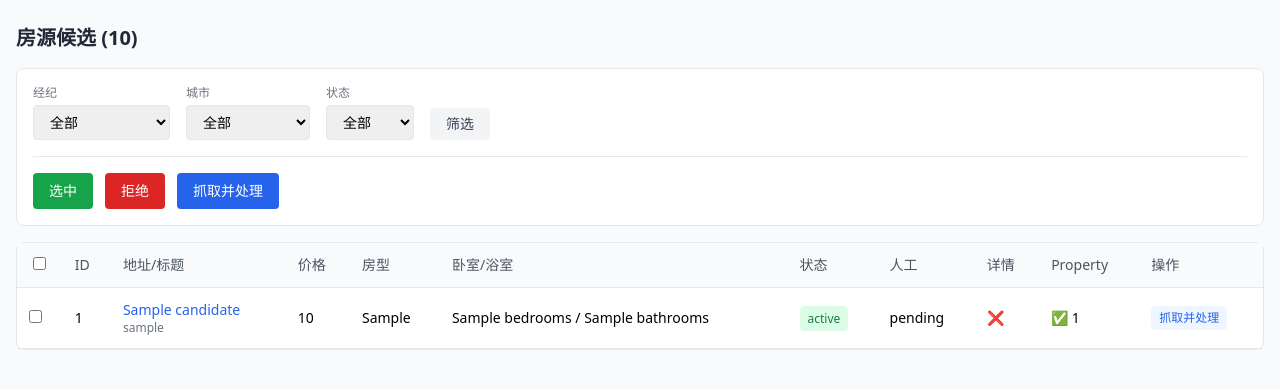
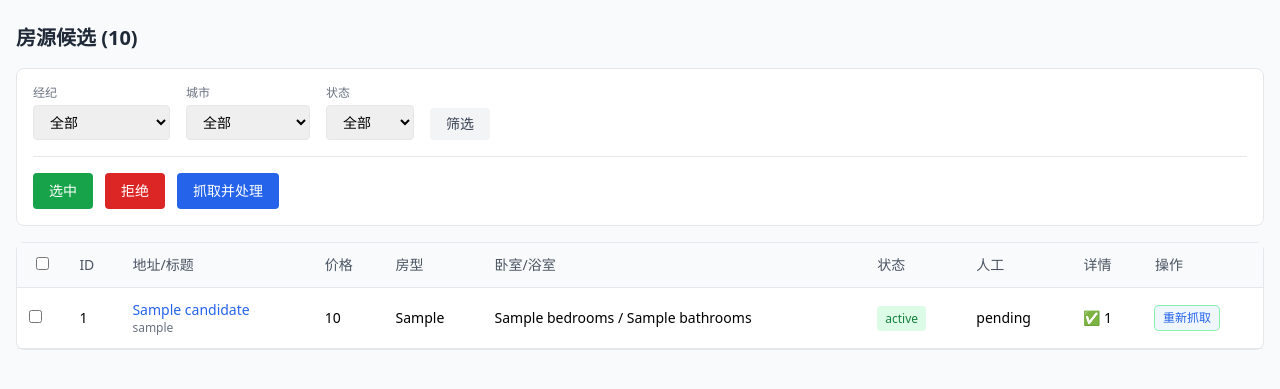
Before and after one commit to martin-sun/woohelps-publish, a Python web app: template src/web/templates/property_candidates.html in a window 1280 px wide. Shown: the part 61-450 px from the top of the page. Run offline with Jinja, Linux system fonts and the light colour scheme; the template is opened without the code that fills it: most values are stand-ins (such as "Sample title", 1, 10 or a date in 2020); some libraries are stand-ins or nearby versions.

Commit message:
feat(publish): 候选房源支持重新抓取 + dev.sh 兼容 macOS 本地开发

```diff
--- a/src/web/templates/property_candidates.html
+++ b/src/web/templates/property_candidates.html
@@ -53,7 +53,7 @@
     <table class="w-full text-sm">
         <thead class="bg-gray-50 border-b">
             <tr>
-                <th class="px-3 py-3"><input type="checkbox" onclick="document.querySelectorAll('.candidate-cb').forEach(cb => cb.checked = this.checked)" class="rounded border-gray-300"></th>
+                <th class="px-3 py-3"><input type="checkbox" onclick="document.querySelectorAll('.candidate-cb').forEach(cb => { if (!cb.disabled) cb.checked = this.checked; })" class="rounded border-gray-300"></th>
                 <th class="px-3 py-3 text-left font-medium text-gray-600">ID</th>
                 <th class="px-3 py-3 text-left font-medium text-gray-600">地址/标题</th>
                 <th class="px-3 py-3 text-left font-medium text-gray-600">价格</th>
@@ -62,18 +62,16 @@
                 <th class="px-3 py-3 text-left font-medium text-gray-600">状态</th>
                 <th class="px-3 py-3 text-left font-medium text-gray-600">人工</th>
                 <th class="px-3 py-3 text-left font-medium text-gray-600">详情</th>
-                <th class="px-3 py-3 text-left font-medium text-gray-600">Property</th>
                 <th class="px-3 py-3 text-left font-medium text-gray-600">操作</th>
             </tr>
         </thead>
         <tbody>
             {% for c in candidates %}
-            {% set is_done = c.fetched_detail %}
+            {% set is_done = c.property_id %}
             <tr class="border-b hover:bg-gray-50" data-candidate-id="{{ c.id }}">
                 <td class="px-3 py-3">
                     <input form="batch-form" type="checkbox" name="candidate_ids" value="{{ c.id }}"
-                           class="candidate-cb rounded border-gray-300"
-                           {% if is_done %}disabled{% endif %}>
+                           class="candidate-cb rounded border-gray-300">
                 </td>
                 <td class="px-3 py-3">{{ c.id }}</td>
                 <td class="px-3 py-3">
@@ -90,20 +88,18 @@
                     </span>
                 </td>
                 <td class="px-3 py-3">{{ c.human_status }}</td>
-                <td class="px-3 py-3">{% if c.fetched_detail %}✅{% else %}❌{% endif %}</td>
-                <td class="px-3 py-3">{% if c.property_id %}✅ {{ c.property_id }}{% else %}❌{% endif %}</td>
+                <td class="px-3 py-3">{% if is_done %}✅ {{ c.property_id }}{% else %}❌{% endif %}</td>
                 <td class="px-3 py-3">
                     <form action="/properties/candidates/{{ c.id }}/fetch" method="post" class="inline property-fetch-form">
                         <button type="submit"
-                                class="text-xs bg-blue-50 text-blue-600 px-2 py-1 rounded hover:bg-blue-100 {% if is_done %}opacity-50 cursor-not-allowed{% endif %}"
-                                {% if is_done %}disabled{% endif %}>
-                            抓取并处理
+                                class="text-xs bg-blue-50 text-blue-600 px-2 py-1 rounded hover:bg-blue-100 {% if is_done %}ring-1 ring-green-300{% endif %}">
+                            {% if is_done %}重新抓取{% else %}抓取并处理{% endif %}
                         </button>
                     </form>
                 </td>
             </tr>
             {% else %}
-            <tr><td colspan="11" class="px-4 py-8 text-center text-gray-500">暂无候选房源</td></tr>
+            <tr><td colspan="10" class="px-4 py-8 text-center text-gray-500">暂无候选房源</td></tr>
             {% endfor %}
         </tbody>
     </table>
@@ -137,6 +133,8 @@
             if (btn) {
                 btn.disabled = true;
                 btn.classList.add('opacity-50', 'cursor-not-allowed');
+                btn.dataset.origText = btn.textContent.trim();
+                btn.textContent = '处理中...';
             }
         }
     }
@@ -160,7 +158,21 @@
         return ids;
     }
 
+    function isFetchForm(form, submitter) {
+        const action = form.action || '';
+        if (/\/properties\/candidates\/(\d+)\/fetch$/.test(action)) return true;
+        if (form.id === 'batch-form') {
+            const formaction = submitter ? (submitter.getAttribute('formaction') || submitter.formAction || '') : '';
+            return formaction === '/properties/candidates/fetch' || formaction.endsWith('/properties/candidates/fetch');
+        }
+        return false;
+    }
+
     document.addEventListener('submit', function(e) {
+        // 非 fetch 表单（筛选/选中/拒绝）：不拦截，不禁用按钮
+        if (!isFetchForm(e.target, e.submitter)) return;
+
+        // 防抖：已提交则阻止再次提交
         if (submitting) {
             e.preventDefault();
             return;
@@ -170,10 +182,16 @@
         const ids = getFetchIds(e.target, e.submitter);
         ids.forEach(disableCandidate);
 
-        document.querySelectorAll('button[type="submit"]').forEach(function(btn) {
-            btn.disabled = true;
-            btn.classList.add('opacity-50', 'cursor-not-allowed');
-        });
+        // 禁用所有 fetch 相关按钮（单行抓取按钮 + 顶部批量抓取按钮），防止反复点击
+        document.querySelectorAll('.property-fetch-form button[type="submit"], button[formaction="/properties/candidates/fetch"]')
+            .forEach(function(btn) {
+                btn.disabled = true;
+                btn.classList.add('opacity-50', 'cursor-not-allowed');
+                if (btn.dataset.origText === undefined) {
+                    btn.dataset.origText = btn.textContent.trim();
+                    btn.textContent = '处理中...';
+                }
+            });
     }, true);
 })();
 </script>
```
Also changed, not shown: src/storage/db.py, 1 other file.
